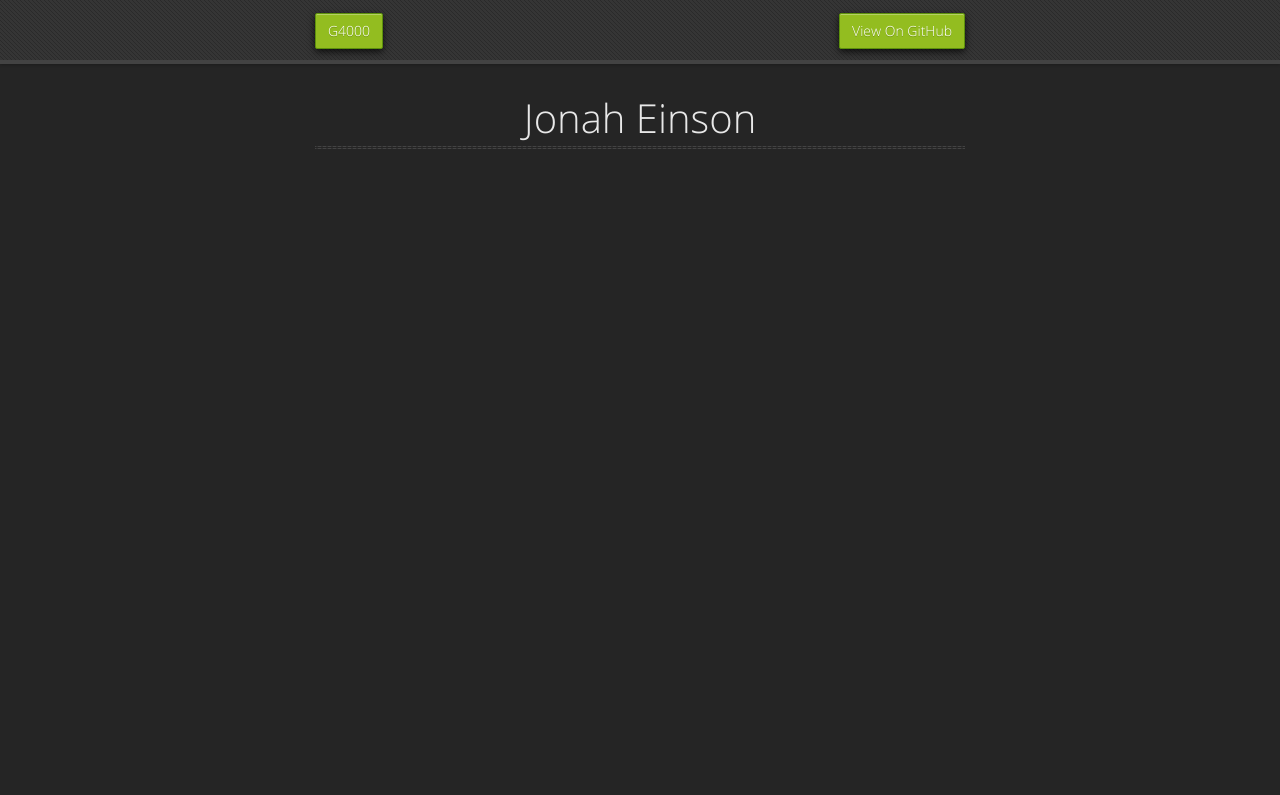
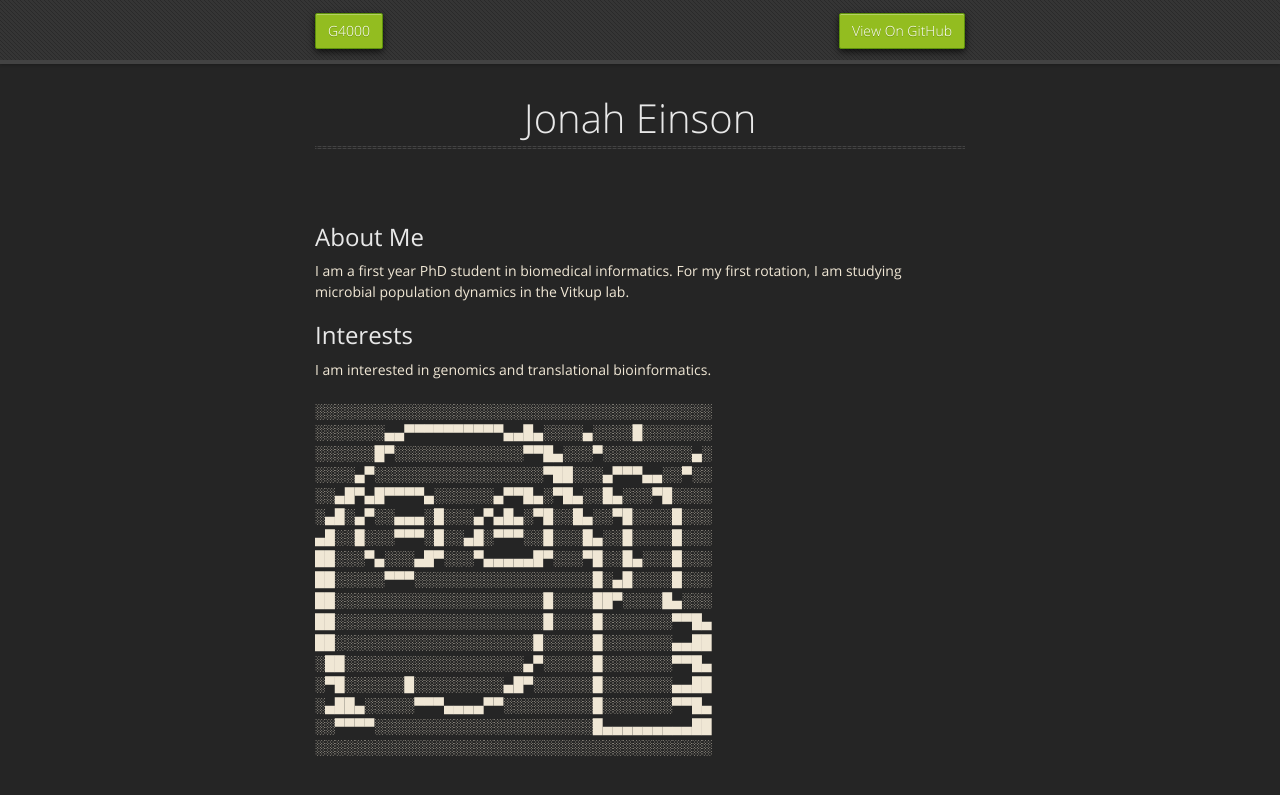
Before and after one commit to qiuyugong2181/g4000-1, a Jekyll site: the page built from people/jee2142.md, in a window 1280 px wide. Shown: the top 795 px of the page. Built offline with Jekyll 4.4.1, drawn with Linux system fonts in a browser that asks for light colours; nearby versions of some CDN libraries; our own code applies the rules of GitHub Pages for plain Markdown files.

Commit message:
Add page

```diff
--- a/people/jee2142.md
+++ b/people/jee2142.md
@@ -5,3 +5,27 @@ last_name: Einson
 first_name: Jonah
 permalink: /people/jee2142
 ---
+
+## About Me
+I am a first year PhD student in biomedical informatics. For my first rotation, I am  studying microbial population dynamics in the Vitkup lab.
+
+## Interests
+I am interested in genomics and translational bioinformatics.
+
+░░░░░░░░░░░░░░░░░░░░░░░░░░░░░░░░░░░░░░░░
+░░░░░░░▄▄▀▀▀▀▀▀▀▀▀▀▄▄█▄░░░░▄░░░░█░░░░░░░
+░░░░░░█▀░░░░░░░░░░░░░▀▀█▄░░░▀░░░░░░░░░▄░
+░░░░▄▀░░░░░░░░░░░░░░░░░▀██░░░▄▀▀▀▄▄░░▀░░
+░░▄█▀▄█▀▀▀▀▄░░░░░░▄▀▀█▄░▀█▄░░█▄░░░▀█░░░░
+░▄█░▄▀░░▄▄▄░█░░░▄▀▄█▄░▀█░░█▄░░▀█░░░░█░░░
+▄█░░█░░░▀▀▀░█░░▄█░▀▀▀░░█░░░█▄░░█░░░░█░░░
+██░░░▀▄░░░▄█▀░░░▀▄▄▄▄▄█▀░░░▀█░░█▄░░░█░░░
+██░░░░░▀▀▀░░░░░░░░░░░░░░░░░░█░▄█░░░░█░░░
+██░░░░░░░░░░░░░░░░░░░░░█░░░░██▀░░░░█▄░░░
+██░░░░░░░░░░░░░░░░░░░░░█░░░░█░░░░░░░▀▀█▄
+██░░░░░░░░░░░░░░░░░░░░█░░░░░█░░░░░░░▄▄██
+░██░░░░░░░░░░░░░░░░░░▄▀░░░░░█░░░░░░░▀▀█▄
+░▀█░░░░░░█░░░░░░░░░▄█▀░░░░░░█░░░░░░░▄▄██
+░▄██▄░░░░░▀▀▀▄▄▄▄▀▀░░░░░░░░░█░░░░░░░▀▀█▄
+░░▀▀▀▀░░░░░░░░░░░░░░░░░░░░░░█▄▄▄▄▄▄▄▄▄██
+░░░░░░░░░░░░░░░░░░░░░░░░░░░░░░░░░░░░░░░░
```
